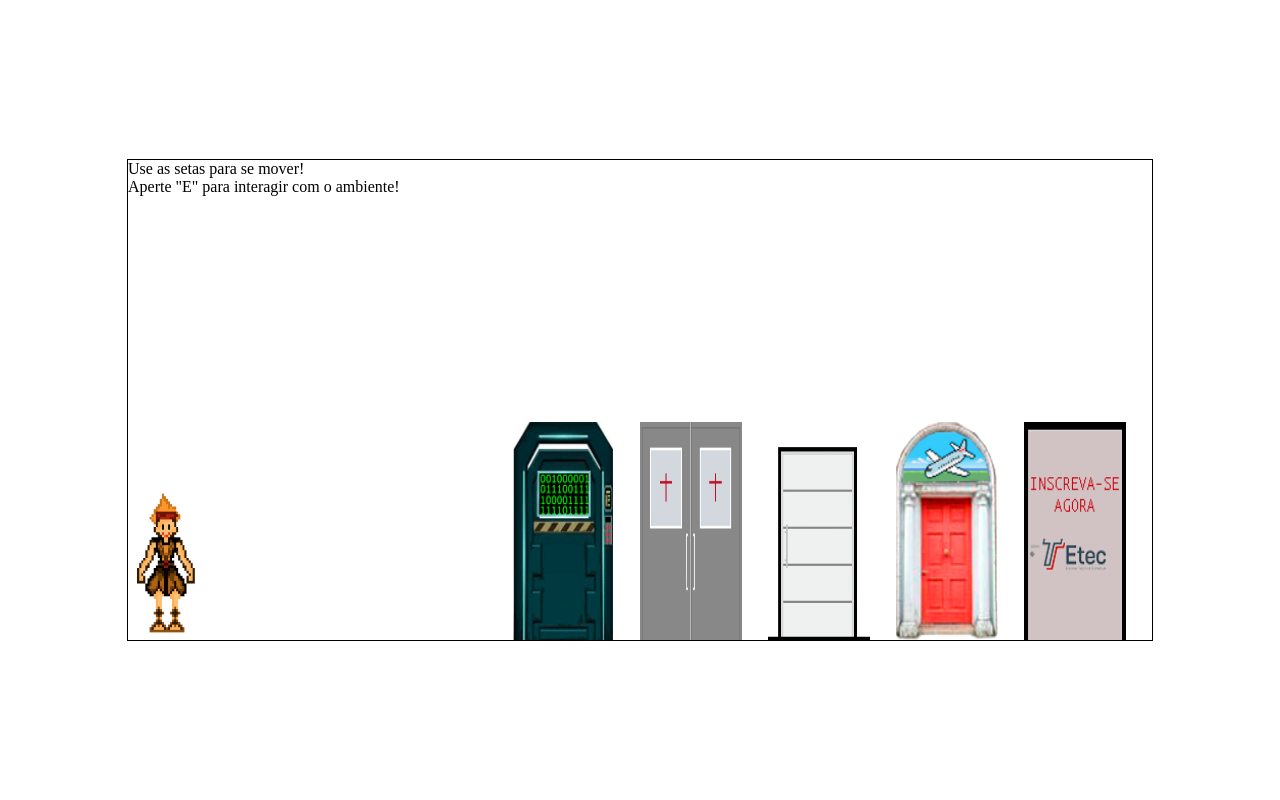
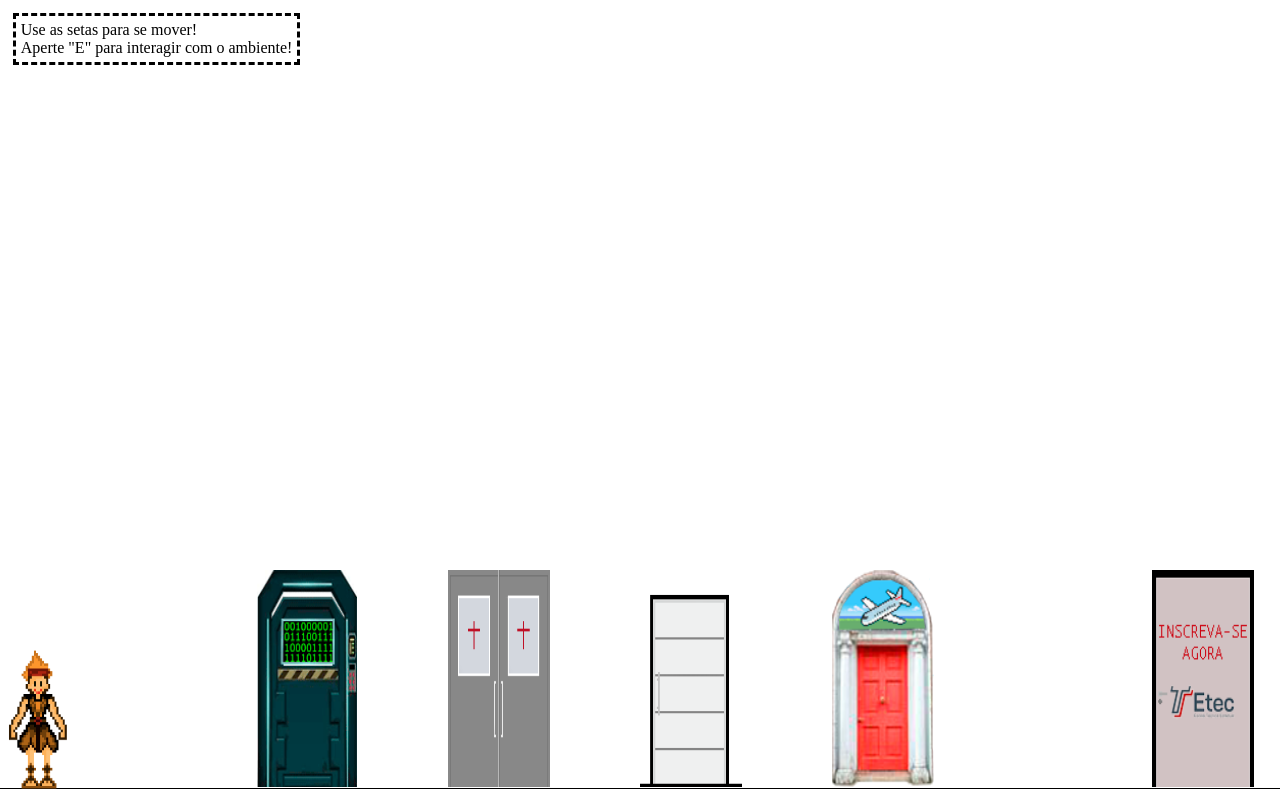
Before and after one commit to Backendishappywithjavascript/prjHeracles, a plain HTML site: page Heracles/index.html in a window 1280 px wide. Drawn offline with Linux system fonts and the light colour scheme.

Commit message:
Changed the container width and height

```diff
--- a/Heracles/index.html
+++ b/Heracles/index.html
@@ -151,7 +151,6 @@
 					interact();
 					break;
 				case 39:
-					moverEsquerdaPermissao = false;
 					moverDireitaPermissao = true;
 					if(controleMovimentoDireita)
 					{
@@ -164,7 +163,6 @@
 					}
 					break;
 				case 37:
-					moverDireitaPermissao = false;
 					moverEsquerdaPermissao = true;
 					if(controleMovimentoEsquerda)
 					{
@@ -192,7 +190,7 @@
 			function moverDireita()
 			{
 				var player = document.getElementById('player');
-				if(parseFloat(player.style.left.substr(0,parseFloat(player.style.left.length) - 2)) >= 73.85)
+				if(parseFloat(player.style.left.substr(0,parseFloat(player.style.left.length) - 2)) >= 99 - parseFloat(player.style.width.substr(0,parseFloat(player.style.width.length) - 2)))
 				{
 
 				}
@@ -244,7 +242,7 @@
  		<div id="portaInformatica" name='Desenvolvimento de Sistemas' style="
 	 	background-image: url('img/portas/portaDS.png');
 		background-size: 100% 100%;
- 		left: 30vw;
+ 		left: 20vw;
 		height: 17vw;
 		width: 8vw;">
 
@@ -252,7 +250,7 @@
  		<div id="portaEnfermagem" name='Enfermagem' style="
 	 	background-image: url('img/portas/portaENF.png');
 		background-size: 100% 100%;
- 		left: 40vw;
+ 		left: 35vw;
 		height: 17vw;
 		width: 8vw;">
 
@@ -268,7 +266,7 @@
  		<div id="portaTurismo" name='Turismo' style="
 	 	background-image: url('img/portas/portaTUR.png');
 		background-size: 100% 100%;
- 		left: 60vw;
+ 		left: 65vw;
 		height: 17vw;
 		width: 8vw;">
 
@@ -276,7 +274,7 @@
  		<div id="portaInscricao" name='Inscreva-se' style="
  		background-image: url('img/portas/portaINSC.png');
 		background-size: 100% 100%;
- 		left: 70vw;
+ 		left: 90vw;
 		height: 17vw;
 		width: 8vw;">
 
@@ -308,19 +306,23 @@ body
 }
 #container
 {
-	width: 80vw;
-	height: 60vh;
-	border: 1px black solid;
+	width: 100%;
+	height: 97%;
+	border-bottom: 1px black solid;
 }
 #infoDiv
 {
+	border: 3px black dashed;
 	position: absolute;
+	padding: 5px;
+	top: 1vw;
+	left: 1vw;
 	font-family: 'Cd';
 }
 #player
 {
 	position: relative;
-	top: calc(100% - 12vw);
+	top: calc(100% - 11.3vw);
 	z-index: 10;
 }
 #portaInformatica, #portaEnfermagem, #portaInscricao, #portaTurismo, #portaEdificacoes
```
